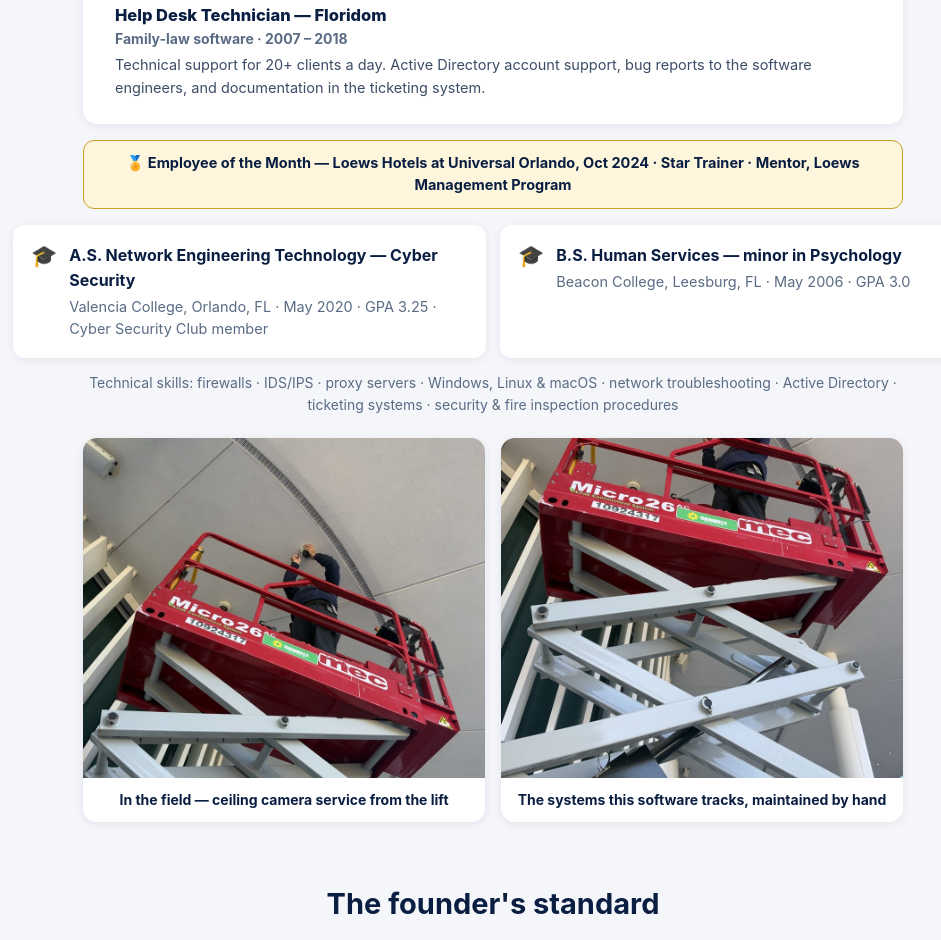
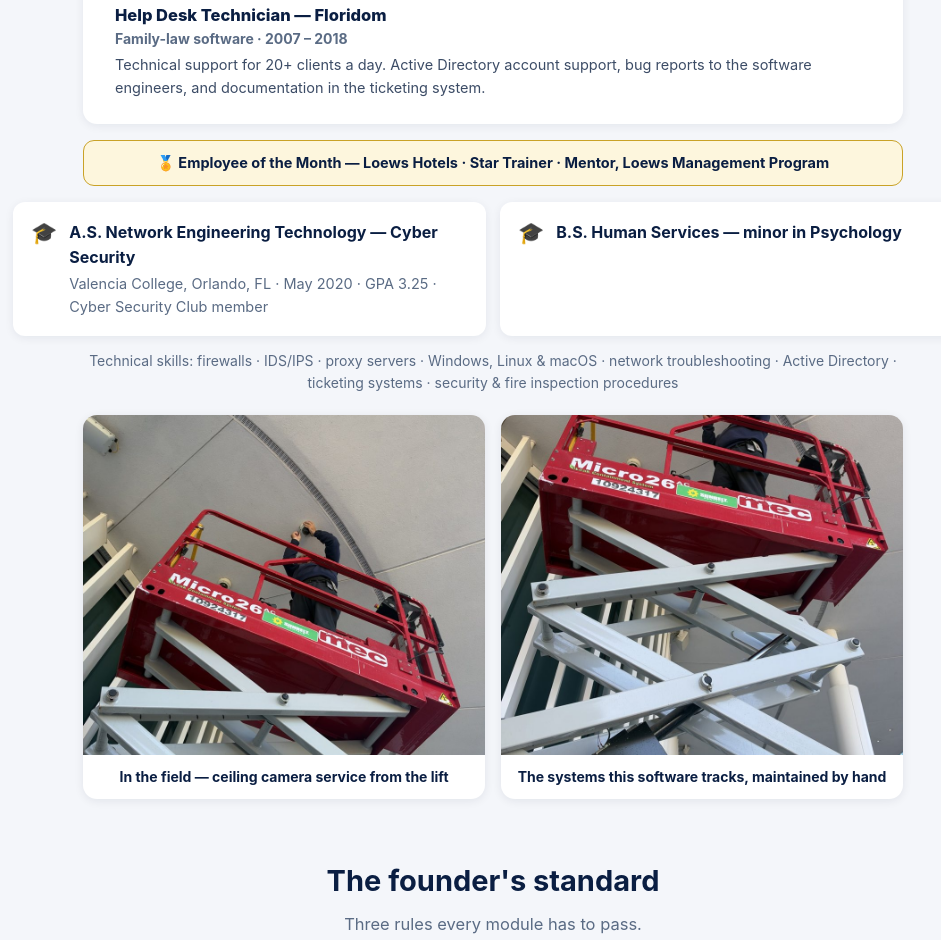
Before and after one commit to jeremylevinatwork-dev/security-technology-organizer, a plain HTML site: page founder.html in a window 1280 px wide. Shown: the part 1942-2882 px from the top of the page, without its empty margins (147-1088 px from the left). Drawn offline with Linux system fonts and the light colour scheme.

Commit message:
Update founder.html (remove banner text and Beacon College line)

```diff
--- a/founder.html
+++ b/founder.html
@@ -113,10 +113,10 @@ footer .b{color:#fff; font-weight:800; letter-spacing:.5px; margin-bottom:4px;}
     <div class="row"><div class="r">Founder — Sweetwater Limousine</div><div class="o">Longwood, FL · 2006 – 2020</div><div class="d">Built the company from the ground up — a staff of 8 and 6 limousines — and ran its IT and marketing. Held a Google 5-star rating on 96+ reviews.</div></div>
     <div class="row"><div class="r">Help Desk Technician — Floridom</div><div class="o">Family-law software · 2007 – 2018</div><div class="d">Technical support for 20+ clients a day. Active Directory account support, bug reports to the software engineers, and documentation in the ticketing system.</div></div>
   </div>
-  <div class="recog">🏅 Employee of the Month — Loews Hotels at Universal Orlando, Oct 2024 · Star Trainer · Mentor, Loews Management Program</div>
+  <div class="recog">🏅 Employee of the Month — Loews Hotels · Star Trainer · Mentor, Loews Management Program</div>
   <div class="std" style="margin-top:16px;">
     <div class="f"><div class="ck">🎓</div><div><h4>A.S. Network Engineering Technology — Cyber Security</h4><p>Valencia College, Orlando, FL · May 2020 · GPA 3.25 · Cyber Security Club member</p></div></div>
-    <div class="f"><div class="ck">🎓</div><div><h4>B.S. Human Services — minor in Psychology</h4><p>Beacon College, Leesburg, FL · May 2006 · GPA 3.0</p></div></div>
+    <div class="f"><div class="ck">🎓</div><div><h4>B.S. Human Services — minor in Psychology</h4></div></div>
   </div>
   <p class="skills">Technical skills: firewalls · IDS/IPS · proxy servers · Windows, Linux &amp; macOS · network troubleshooting · Active Directory · ticketing systems · security &amp; fire inspection procedures</p>
   <div class="field">
```
